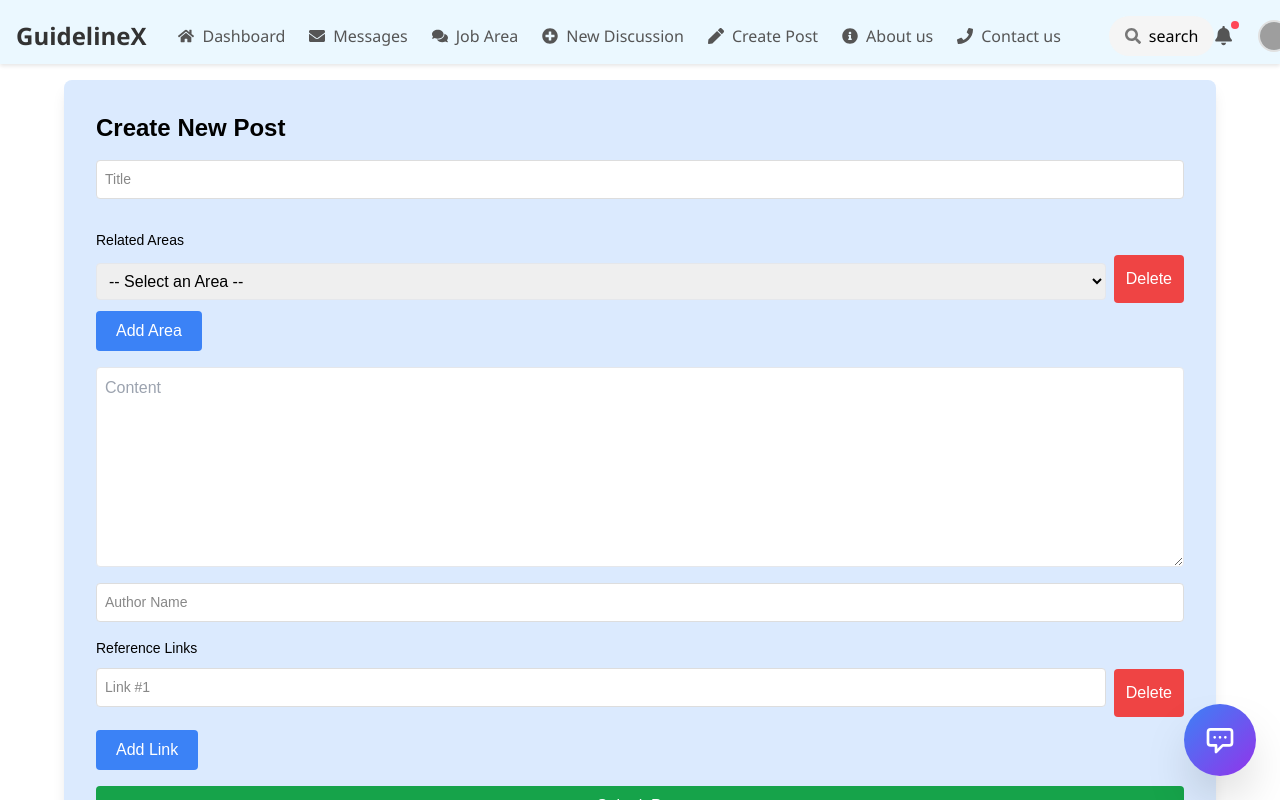
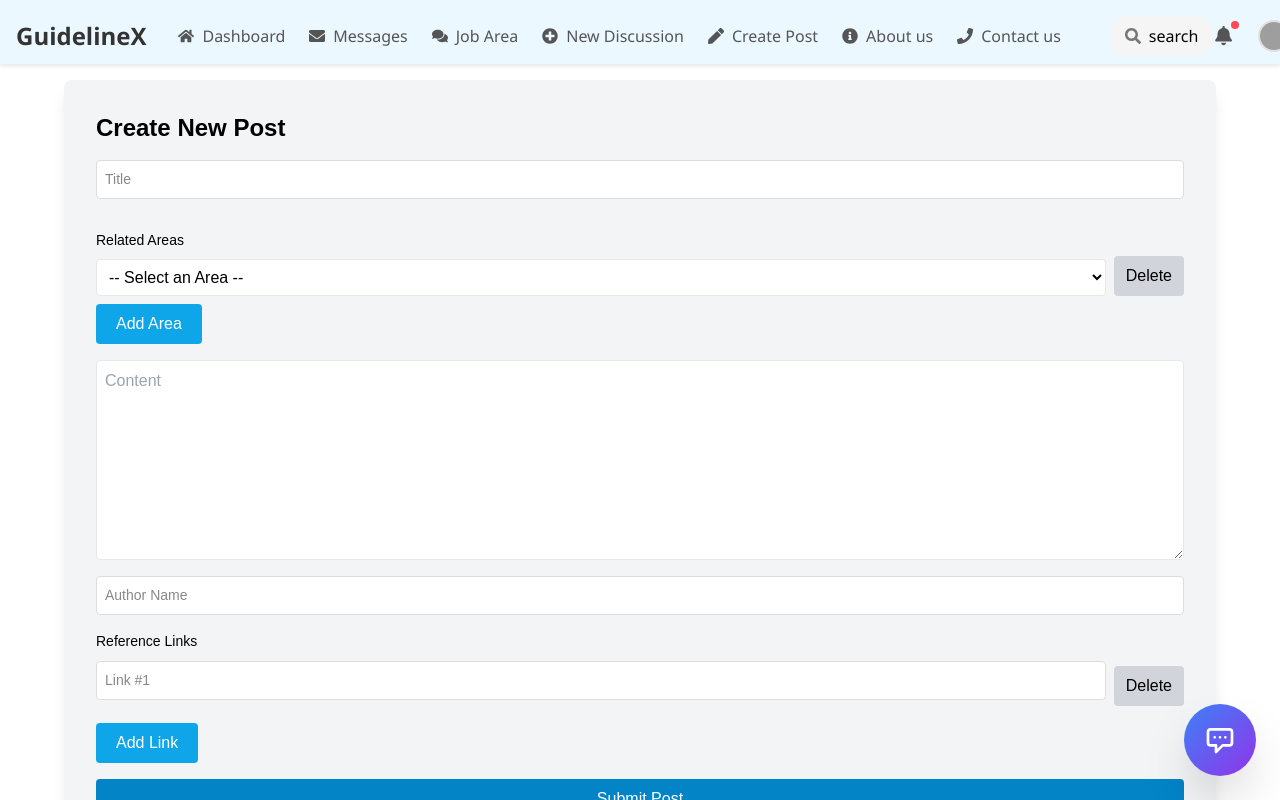
Before and after one commit to KevithMannage/sample, a React (Vite) app in the folder frontend/: page /createpostforum in a window 1280 px wide. Built offline with nearby package versions, Linux system fonts and the light colour scheme; grey boxes are pictures that could not be loaded.

Commit message:
improve create post page

```diff
--- a/frontend/src/pages/CreatePostForm.jsx
+++ b/frontend/src/pages/CreatePostForm.jsx
@@ -4,14 +4,14 @@
 import ChatBot from "./Chatbot";
 
 export default function CreatePostForm() {
- const username= localStorage.getItem("username");
+  const username = localStorage.getItem("username");
   const [formData, setFormData] = useState({
     title: "",
     related_area: [""],
     content: "",
     author_name: "",
     reference_links: [""],
-    replies: ["", ""], // Sample replies, adjust as needed
+    replies: ["", ""],
     username: ""
   });
 
@@ -39,21 +39,19 @@
     e.preventDefault();
     const postData = {
       title: formData.title,
-      related_area: formData.related_area, // Assuming one related area for simplicity
+      related_area: formData.related_area,
       content: formData.content,
       author_name: formData.author_name,
-      reference_links: formData.reference_links, // Assuming one reference link
+      reference_links: formData.reference_links,
       replies: formData.replies,
       username: username
     };
 
-
     try {
-      // Make the POST request to the server
       const response = await axios.post("http://localhost:3000/post/createpost", postData);
       console.log("Post created successfully:", response.data);
 
-      if (response.data.status==="ok"){
+      if (response.data.status === "ok") {
         console.log(response.data.status);
         setFormData({
           title: "",
@@ -61,21 +59,19 @@
           content: "",
           author_name: "",
           reference_links: [""],
-          replies: ["", ""], // Sample replies, adjust as needed
+          replies: ["", ""],
           username: ""
         });
-
-
-    }
+      }
     } catch (error) {
       console.error("Error creating post:", error);
     }
   };
 
   return (
-    <div>
+    <div className="text-black">
       <Navbar />
-      <div className="mt-20 max-w-6xl mx-auto  p-8 bg-blue-100 rounded-lg shadow-lg">
+      <div className="mt-20 max-w-6xl mx-auto p-8 bg-gray-100 rounded-lg shadow-lg">
         <h1 className="text-2xl font-bold mb-4">Create New Post</h1>
         <form onSubmit={handleSubmit} className="space-y-4">
           <input
@@ -83,7 +79,7 @@
             placeholder="Title"
             value={formData.title}
             onChange={handleChange}
-            className="w-full border p-2 rounded"
+            className="w-full border p-2 rounded bg-white text-black"
           />
 
           <div>
@@ -93,7 +89,7 @@
                 <select
                   value={item}
                   onChange={(e) => handleArrayChange("related_area", index, e.target.value)}
-                  className="w-full mt-1 border p-2 rounded"
+                  className="w-full mt-1 border p-2 rounded bg-white text-black"
                 >
                   <option value="">-- Select an Area --</option>
                   <option value="Frontend">Web Development</option>
@@ -116,7 +112,7 @@
                 <button
                   type="button"
                   onClick={() => removeArrayItem("related_area", index)}
-                  className="bg-red-500 text-white px-3 py-3 rounded"
+                  className="bg-gray-300 text-black px-3 py-2 rounded"
                 >
                   Delete
                 </button>
@@ -125,7 +121,7 @@
             <button
               type="button"
               onClick={() => addArrayItem("related_area")}
-              className="mt-2 bg-blue-500 text-white px-5 py-2 rounded"
+              className="mt-2 bg-sky-500 hover:bg-sky-700 text-white px-5 py-2 rounded"
             >
               Add Area
             </button>
@@ -137,7 +133,7 @@
             value={formData.content}
             onChange={handleChange}
             style={{ height: "200px" }}
-            className="w-full border p-2 rounded"
+            className="w-full border p-2 rounded bg-white text-black"
           />
 
           <input
@@ -145,7 +141,7 @@
             placeholder="Author Name"
             value={formData.author_name}
             onChange={handleChange}
-            className="w-full border p-2 rounded"
+            className="w-full border p-2 rounded bg-white text-black"
           />
 
           <div>
@@ -156,12 +152,12 @@
                   value={link}
                   onChange={(e) => handleArrayChange("reference_links", index, e.target.value)}
                   placeholder={`Link #${index + 1}`}
-                  className="w-full mt-1 border p-2 rounded"
+                  className="w-full mt-1 border p-2 rounded bg-white text-black"
                 />
                 <button
                   type="button"
                   onClick={() => removeArrayItem("reference_links", index)}
-                  className="bg-red-500 text-white px-3 py-3 rounded"
+                  className="bg-gray-300 text-black px-3 py-2 rounded"
                 >
                   Delete
                 </button>
@@ -170,7 +166,7 @@
             <button
               type="button"
               onClick={() => addArrayItem("reference_links")}
-              className="mt-2 bg-blue-500 text-white px-5 py-2 rounded"
+              className="mt-2 bg-sky-500 hover:bg-sky-700 text-white px-5 py-2 rounded"
             >
               Add Link
             </button>
@@ -178,7 +174,7 @@
 
           <button
             type="submit"
-            className="w-full bg-green-600 text-white py-2 rounded mt-4"
+            className="w-full bg-sky-600 hover:bg-sky-700 text-white py-2 rounded mt-4"
           >
             Submit Post
           </button>
@@ -188,188 +184,3 @@
     </div>
   );
 }
-// import React, { useState } from "react";
-// import Navbar from '../Navbar';
-// import axios from 'axios';
-// import ChatBot from "./Chatbot";
-// import './CreatePostForm.css'; // Import the CSS
-
-// export default function CreatePostForm() {
-//   const username = localStorage.getItem("username");
-//   const [formData, setFormData] = useState({
-//     title: "",
-//     related_area: [""],
-//     content: "",
-//     author_name: "",
-//     reference_links: [""],
-//     replies: ["", ""],
-//     username: ""
-//   });
-
-//   const handleChange = (e) => {
-//     const { name, value } = e.target;
-//     setFormData({ ...formData, [name]: value });
-//   };
-
-//   const handleArrayChange = (name, index, value) => {
-//     const updatedArray = [...formData[name]];
-//     updatedArray[index] = value;
-//     setFormData({ ...formData, [name]: updatedArray });
-//   };
-
-//   const addArrayItem = (name) => {
-//     setFormData({ ...formData, [name]: [...formData[name], ""] });
-//   };
-
-//   const removeArrayItem = (name, index) => {
-//     const updatedArray = formData[name].filter((_, i) => i !== index);
-//     setFormData({ ...formData, [name]: updatedArray });
-//   };
-
-//   const handleSubmit = async (e) => {
-//     e.preventDefault();
-//     const postData = {
-//       title: formData.title,
-//       related_area: formData.related_area,
-//       content: formData.content,
-//       author_name: formData.author_name,
-//       reference_links: formData.reference_links,
-//       replies: formData.replies,
-//       username: username
-//     };
-
-//     try {
-//       const response = await axios.post("http://localhost:3000/post/createpost", postData);
-//       console.log("Post created successfully:", response.data);
-
-//       if (response.data.status === "ok") {
-//         setFormData({
-//           title: "",
-//           related_area: [""],
-//           content: "",
-//           author_name: "",
-//           reference_links: [""],
-//           replies: ["", ""],
-//           username: ""
-//         });
-//       }
-//     } catch (error) {
-//       console.error("Error creating post:", error);
-//     }
-//   };
-
-//   return (
-//     <div>
-//       <Navbar />
-//       <div className="form-container">
-//         <h1 className="form-title">Create New Post</h1>
-//         <form onSubmit={handleSubmit} className="form">
-//           <input
-//             name="title"
-//             placeholder="Title"
-//             value={formData.title}
-//             onChange={handleChange}
-//             className="input"
-//           />
-
-//           <div className="section">
-//             <label className="label">Related Areas</label>
-//             {formData.related_area.map((item, index) => (
-//               <div key={index} className="array-item">
-//                 <select
-//                   value={item}
-//                   onChange={(e) => handleArrayChange("related_area", index, e.target.value)}
-//                   className="select"
-//                 >
-//                   <option value="">-- Select an Area --</option>
-//                   <option value="Frontend">Web Development</option>
-//                   <option value="Backend">Data Base</option>
-//                   <option value="DevOps">DevOps</option>
-//                   <option value="UI/UX">UI/UX</option>
-//                   <option value="Machine Learning">Machine Learning</option>
-//                   <option value="Mobile App">Mobile App</option>
-//                   <option value="Data Science">Data Science</option>
-//                   <option value="Security">Security</option>
-//                   <option value="Testing">Testing</option>
-//                   <option value="Networking">Networking</option>
-//                   <option value="Cloud Computing">Cloud Computing</option>
-//                   <option value="AI">AI</option>
-//                   <option value="Blockchain">Blockchain</option>
-//                   <option value="Game Development">Game Development</option>
-//                   <option value="AR/VR">AR/VR</option>
-//                   <option value="Robotics">Robotics</option>
-//                 </select>
-//                 <button
-//                   type="button"
-//                   onClick={() => removeArrayItem("related_area", index)}
-//                   className="button delete-button"
-//                 >
-//                   Delete
-//                 </button>
-//               </div>
-//             ))}
-//             <button
-//               type="button"
-//               onClick={() => addArrayItem("related_area")}
-//               className="button add-button"
-//             >
-//               + Add Area
-//             </button>
-//           </div>
-
-//           <textarea
-//             name="content"
-//             placeholder="Content"
-//             value={formData.content}
-//             onChange={handleChange}
-//             className="textarea"
-//           />
-
-//           <input
-//             name="author_name"
-//             placeholder="Author Name"
-//             value={formData.author_name}
-//             onChange={handleChange}
-//             className="input"
-//           />
-
-//           <div className="section">
-//             <label className="label">Reference Links</label>
-//             {formData.reference_links.map((link, index) => (
-//               <div key={index} className="array-item">
-//                 <input
-//                   value={link}
-//                   onChange={(e) => handleArrayChange("reference_links", index, e.target.value)}
-//                   placeholder={`Link #${index + 1}`}
-//                   className="input"
-//                 />
-//                 <button
-//                   type="button"
-//                   onClick={() => removeArrayItem("reference_links", index)}
-//                   className="button delete-button"
-//                 >
-//                   Delete
-//                 </button>
-//               </div>
-//             ))}
-//             <button
-//               type="button"
-//               onClick={() => addArrayItem("reference_links")}
-//               className="button add-button"
-//             >
-//               + Add Link
-//             </button>
-//           </div>
-
-//           <button
-//             type="submit"
-//             className="submit-button"
-//           >
-//             Submit Post
-//           </button>
-//         </form>
-//       </div>
-//       <ChatBot />
-//     </div>
-//   );
-// }
--- a/frontend/src/pages/studentsProfile.jsx
+++ b/frontend/src/pages/studentsProfile.jsx
@@ -479,6 +479,7 @@
             >
               Logout
             </button>
+
           </div>
         </>
       )}
```
Also changed, not shown: frontend/src/pages/CreatePostForm.css (line endings or trailing spaces).
